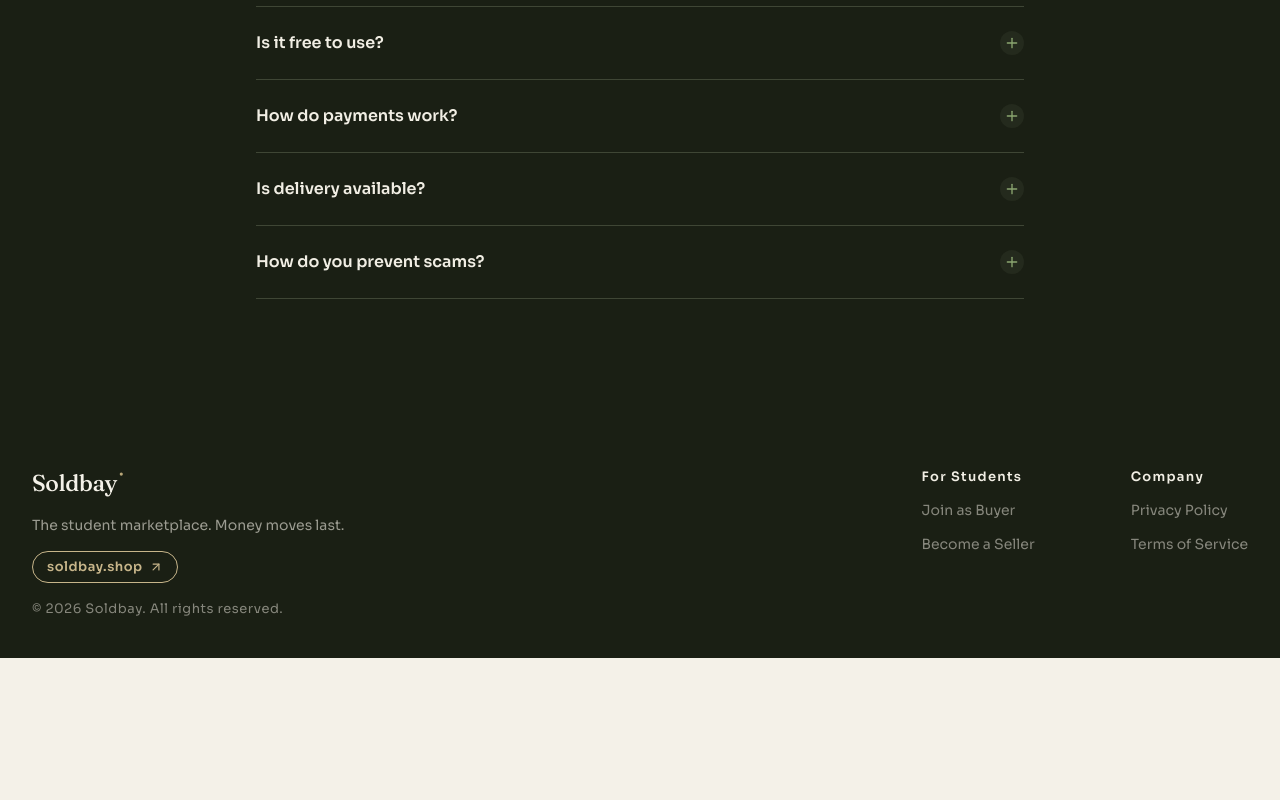
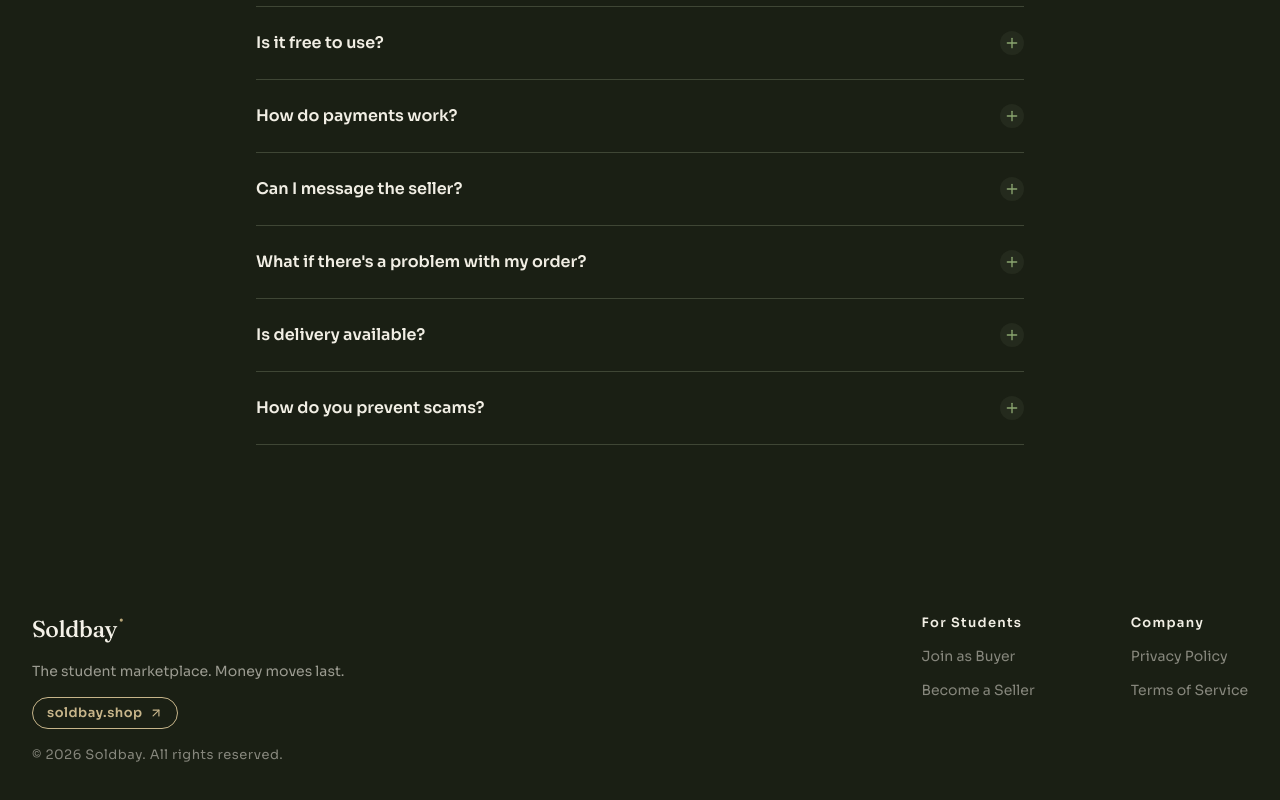
Before and after one commit to emanncode/soldbay, a Next.js app in the folder soldbay-web/: page / in a window 1280 px wide. Shown: the part 4956-5756 px from the top of the page. Before the commit the page ends 5614 px from the top, so only its background shows below. Built offline with nearby package versions, Linux system fonts and the light colour scheme; no server answers; the database is empty.

Commit message:
feat(web): expand FAQ with in-app chat and order-resolutions items

```diff
--- a/soldbay-web/src/components/landing/faq-accordion.tsx
+++ b/soldbay-web/src/components/landing/faq-accordion.tsx
@@ -14,6 +14,14 @@ const faqs = [
   {
     q: "How do payments work?",
     a: "You pay securely in the app via Paystack (card, bank transfer, or USSD). Your payment is held by Soldbay and is only paid out once you've confirmed you received your item.",
+  },
+  {
+    q: "Can I message the seller?",
+    a: "Yes. Once you've paid, you can chat with the seller in-app to sort out pickup details or ask questions. Chat stays open through pickup and for 24 hours after, in case anything needs sorting out.",
+  },
+  {
+    q: "What if there's a problem with my order?",
+    a: "You've got 24 hours after confirming pickup to message the seller directly and sort it out. If it's not resolved, you can raise it with Soldbay before the 48-hour window closes and your payment fully releases.",
   },
   {
     q: "Is delivery available?",
```
